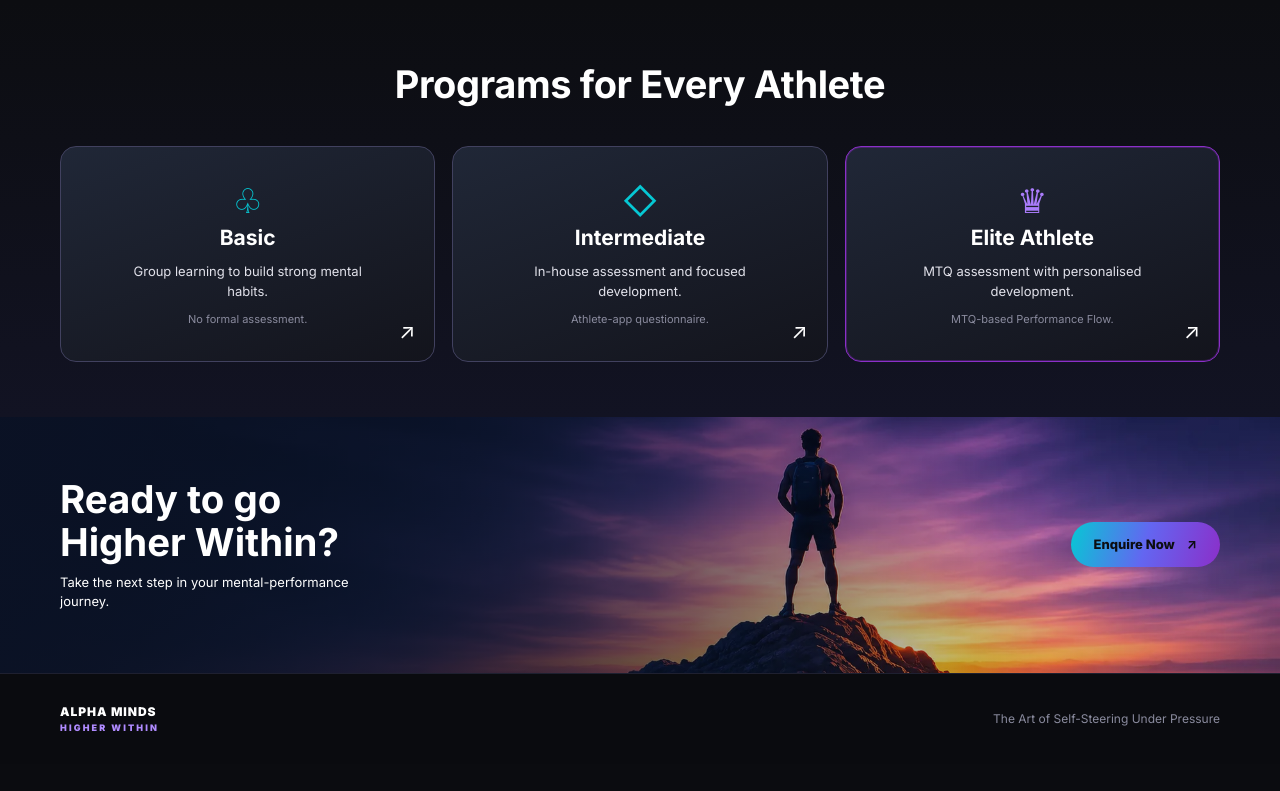
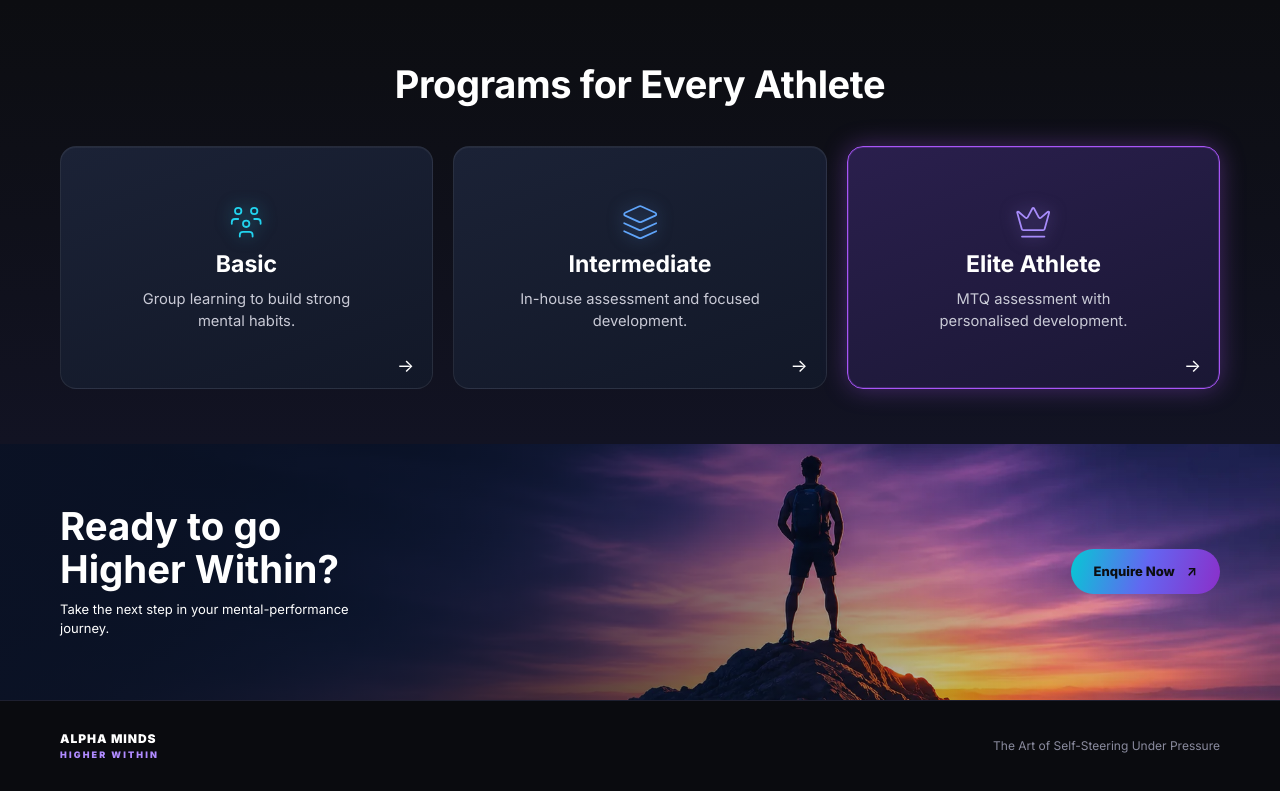
Before and after one commit to ajaypudiyokkada/alphaminds, a Django app: page / in a window 1280 px wide. Shown: the part 1680-2471 px from the top of the page. Before the commit the page ends 2412 px from the top, so only its background shows below. Run offline with Django 5.2, Linux system fonts and the light colour scheme; parts of the project's set-up code (start-up, migrations or seed data) failed here and were passed over.

Commit message:
feat(landing): Programs section to mockup (SVG icons, glass cards, violet Elite glow, arrows)
Co-Authored-By: Claude Sonnet 5.5 <noreply@anthropic.com>

```diff
--- a/backend/core/static/landing/css/overrides.css
+++ b/backend/core/static/landing/css/overrides.css
@@ -718,3 +718,85 @@
     justify-self: center;
   }
 }
+
+/* ═══════════════════════════════════════════════════════════════════════
+   Programs
+   ═══════════════════════════════════════════════════════════════════════ */
+.programs .program-grid { gap: clamp(16px, 1.6vw, 24px); }
+
+.programs .program-card {
+  display: flex;
+  flex-direction: column;
+  align-items: center;
+  justify-content: center;                              /* content vertically centred */
+  min-height: clamp(220px, 19vw, 300px);
+  padding: clamp(24px, 2.4vw, 36px) clamp(18px, 2vw, 28px);
+  border: 1px solid rgba(255, 255, 255, .08);
+  border-radius: 16px;
+  background: linear-gradient(160deg, #1b2236, #121828);
+  box-shadow: inset 0 1px 0 rgba(255, 255, 255, .05);    /* subtle glass edge */
+  text-align: center;
+  transition: transform .25s ease, border-color .25s ease, box-shadow .25s ease;
+}
+.programs .program-card:hover {
+  transform: translateY(-4px);
+  border-color: rgba(255, 255, 255, .18);
+}
+
+.programs .program-card.elite {
+  border: 1.5px solid #a855f7;
+  background: linear-gradient(160deg, #2a1f4d, #1a1734);
+  box-shadow: 0 0 24px rgba(168, 85, 247, .35), inset 0 0 0 1px rgba(168, 85, 247, .25);
+}
+.programs .program-card.elite:hover {
+  border-color: #c084fc;
+  box-shadow: 0 0 38px rgba(168, 85, 247, .55), inset 0 0 0 1px rgba(168, 85, 247, .35);
+}
+
+/* Icons: coloured line icons with a soft glow */
+.programs .program-icon {
+  --pc: 34, 211, 238;
+  width: clamp(36px, 3vw, 48px);
+  height: clamp(36px, 3vw, 48px);
+  margin: 0;
+  display: block;
+  color: rgb(var(--pc));
+  filter: drop-shadow(0 0 8px rgba(var(--pc), .5));
+}
+.programs .program-card:nth-child(2) .program-icon { --pc: 96, 165, 250; }     /* blue   #60a5fa */
+.programs .program-card.elite .program-icon,
+.programs .program-card.elite:hover .program-icon { --pc: 167, 139, 250; }     /* violet #a78bfa */
+.programs .program-icon svg { display: block; width: 100%; height: 100%; stroke-width: 1.8px; }
+.programs .program-icon svg * { vector-effect: non-scaling-stroke; }
+
+.programs .program-card h3 {
+  margin: 10px 0 0;
+  font-size: clamp(20px, 1.8vw, 28px);
+  font-weight: 700;
+  line-height: 1.2;
+  color: #fff;
+}
+.programs .program-card p {
+  max-width: 75%;
+  margin: clamp(8px, .8vw, 12px) auto 0;
+  font-size: clamp(14px, 1.15vw, 18px);
+  font-weight: 400;
+  line-height: 1.45;
+  color: #c9cad6;
+}
+
+/* Arrow, bottom-right */
+.programs .program-card a {
+  right: clamp(14px, 1.4vw, 20px);
+  bottom: clamp(10px, 1vw, 16px);
+  font-size: clamp(18px, 1.4vw, 22px);
+  line-height: 1;
+  color: #fff;
+}
+@media (max-width: 767px) {
+  .programs .program-card a { right: 8px; bottom: 6px; }   /* keeps the 48px tap area from the mobile rules */
+  .programs .program-card { padding-bottom: 56px; }
+}
+@media (min-width: 768px) and (max-width: 1023px) {
+  .programs .program-card a { display: grid; place-items: center; width: 44px; height: 44px; right: 8px; bottom: 6px; }
+}
--- a/backend/templates/landing/index.html
+++ b/backend/templates/landing/index.html
@@ -231,30 +231,27 @@
         <h2 class="section-title">Programs for Every Athlete</h2>
         <div class="program-grid">
           <article class="program-card">
-            <div class="program-icon" aria-hidden="true">♧</div>
+            <div class="program-icon" aria-hidden="true"><svg viewBox="0 0 24 24" fill="none" stroke="currentColor" stroke-width="1.8" stroke-linecap="round" stroke-linejoin="round" aria-hidden="true" focusable="false"><circle cx="12" cy="13" r="2"/><path d="M8 21v-1a2 2 0 0 1 2-2h4a2 2 0 0 1 2 2v1"/><circle cx="17" cy="5" r="2"/><path d="M17 10h2a2 2 0 0 1 2 2v1"/><circle cx="7" cy="5" r="2"/><path d="M3 13v-1a2 2 0 0 1 2-2h2"/></svg></div>
             <h3>Basic</h3>
             <p>Group learning to build strong mental habits.</p>
-            <p class="program-detail">No formal assessment.</p>
             <a href="#enquire" data-program="Basic"
-               aria-label="Enquire about Basic">↗</a>
+               aria-label="Enquire about Basic">→</a>
           </article>
 
           <article class="program-card">
-            <div class="program-icon" aria-hidden="true">◇</div>
+            <div class="program-icon" aria-hidden="true"><svg viewBox="0 0 24 24" fill="none" stroke="currentColor" stroke-width="1.8" stroke-linecap="round" stroke-linejoin="round" aria-hidden="true" focusable="false"><path d="M12.83 2.18a2 2 0 0 0-1.66 0L2.6 6.08a1 1 0 0 0 0 1.83l8.58 3.91a2 2 0 0 0 1.66 0l8.58-3.9a1 1 0 0 0 0-1.83Z"/><path d="m22 17.65-9.17 4.16a2 2 0 0 1-1.66 0L2 17.65"/><path d="m22 12.65-9.17 4.16a2 2 0 0 1-1.66 0L2 12.65"/></svg></div>
             <h3>Intermediate</h3>
             <p>In-house assessment and focused development.</p>
-            <p class="program-detail">Athlete-app questionnaire.</p>
             <a href="#enquire" data-program="Intermediate"
-               aria-label="Enquire about Intermediate">↗</a>
+               aria-label="Enquire about Intermediate">→</a>
           </article>
 
           <article class="program-card elite">
-            <div class="program-icon" aria-hidden="true">♛</div>
+            <div class="program-icon" aria-hidden="true"><svg viewBox="0 0 24 24" fill="none" stroke="currentColor" stroke-width="1.8" stroke-linecap="round" stroke-linejoin="round" aria-hidden="true" focusable="false"><path d="M11.562 3.266a.5.5 0 0 1 .876 0L15.39 8.87a1 1 0 0 0 1.516.294L21.183 5.5a.5.5 0 0 1 .798.519l-2.834 10.246a1 1 0 0 1-.956.734H5.81a1 1 0 0 1-.957-.734L2.02 6.02a.5.5 0 0 1 .798-.519l4.276 3.664a1 1 0 0 0 1.516-.294z"/><path d="M5 21h14"/></svg></div>
             <h3>Elite Athlete</h3>
             <p>MTQ assessment with personalised development.</p>
-            <p class="program-detail">MTQ-based Performance Flow.</p>
             <a href="#enquire" data-program="Elite Athlete"
-               aria-label="Enquire about Elite Athlete">↗</a>
+               aria-label="Enquire about Elite Athlete">→</a>
           </article>
         </div>
       </div>
```
